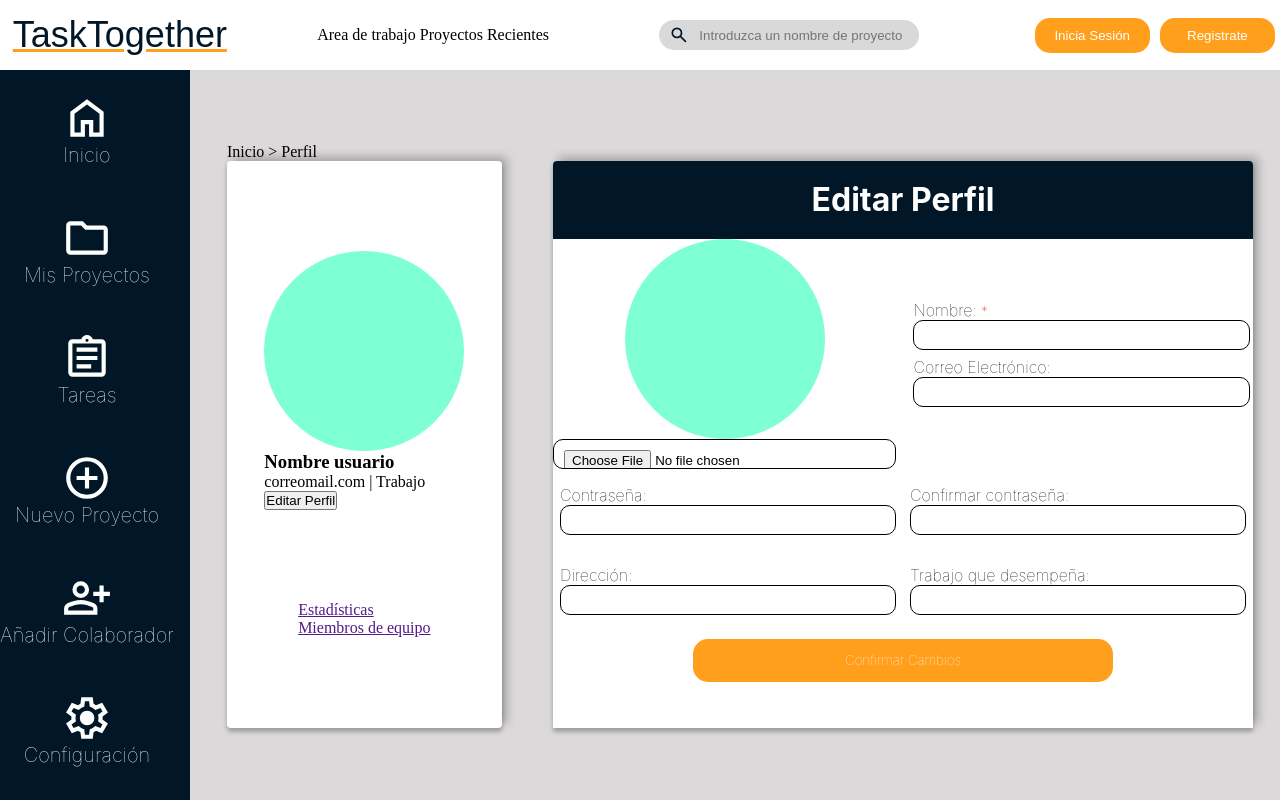
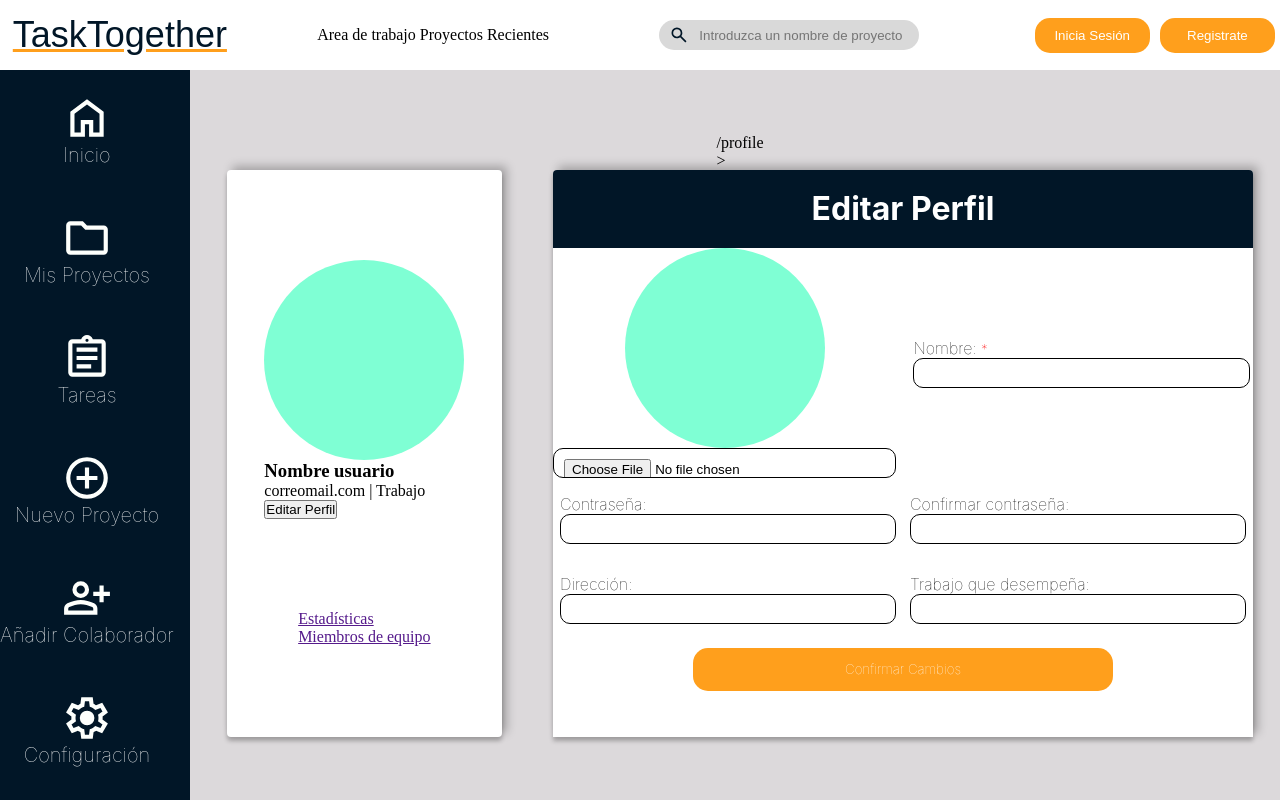
Before and after one commit to SoyaR08/TaskTogether, an Angular app: page /profile in a window 1280 px wide. Built offline with nearby package versions, Linux system fonts and the light colour scheme.

Commit message:
Subo los pocos cambios en el front que pude hacer ayer

```diff
--- a/src/app/app.component.css
+++ b/src/app/app.component.css
@@ -66,6 +66,7 @@ header {
 main {
     grid-area: 2 / 2 / 3 / 3;
     display: flex;
+    flex-direction: column;
     align-items: center;
     justify-content: center;
 }
--- a/src/app/app.component.html
+++ b/src/app/app.component.html
@@ -6,6 +6,7 @@
     <app-navbar></app-navbar>
   </aside>
   <main [ngClass]="{'justAForm': routerService.isOnRoute('/register') || routerService.isOnRoute('/login'), 'justAnIndex': isOnIndex()}">
+    <app-breadcrum></app-breadcrum>
     <router-outlet></router-outlet>
   </main>
 </div>
--- a/src/app/app.component.ts
+++ b/src/app/app.component.ts
@@ -5,10 +5,11 @@ import { Router } from '@angular/router';
 import { NgClass, NgIf } from '@angular/common';
 import { HeaderComponent } from './header/header.component';
 import { RouteService } from './services/route.service';
+import { BreadcrumComponent } from './partials/breadcrum/breadcrum.component';
 
 @Component({
   selector: 'app-root',
-  imports: [RouterOutlet, NavbarComponent, HeaderComponent ,NgClass, NgIf],
+  imports: [RouterOutlet, NavbarComponent, HeaderComponent, BreadcrumComponent , NgClass, NgIf],
   templateUrl: './app.component.html',
   styleUrl: './app.component.css'
 })
--- /dev/null
+++ b/src/app/partials/breadcrum/breadcrum.component.html
@@ -0,0 +1,4 @@
+<p>{{routeService.actualRoute()}}</p>
+@for (part of pathFormater(routeService.actualRoute()); track routeService) {
+    <span>{{part}}</span><span>></span>
+}
--- /dev/null
+++ b/src/app/partials/breadcrum/breadcrum.component.ts
@@ -0,0 +1,31 @@
+import { Component, inject, OnChanges, OnInit, SimpleChanges } from '@angular/core';
+import { RouteService } from '../../services/route.service';
+
+@Component({
+  selector: 'app-breadcrum',
+  imports: [],
+  templateUrl: './breadcrum.component.html',
+  styleUrl: './breadcrum.component.css'
+})
+export class BreadcrumComponent {
+
+
+  routeService: RouteService = inject(RouteService);
+
+  pathFormater(path: string) {
+    const noSlashedPath = path.substring(1).split('/'); //Desarmo la ruta dividiendo por /
+
+    const map: Record<string, string> = {
+      "dashboard": "Inicio",
+      "projects": "Mis Proyectos",
+      "tasks": "Tareas Pendientes"
+    };
+
+    const formatedPath: string[] = noSlashedPath.map(
+      part => map[part]
+    )
+
+    return formatedPath;
+  }
+
+}
--- a/src/app/partials/edit-profile/edit-profile.component.html
+++ b/src/app/partials/edit-profile/edit-profile.component.html
@@ -14,13 +14,6 @@
                 <input type="text" name="name" id="name" formControlName="name">
                 <!-- <small *ngIf="isValid('name')">
                     Este campo es requerido
-                </small> -->
-            </div>
-            <div class="inter-labelText">
-                <label for="email">Correo Electrónico: </label>
-                <input type="email" name="email" formControlName="email">
-                <!-- <small *ngIf="isValid('email')">
-                    Introduzca un correo electrónico válido
                 </small> -->
             </div>
 
--- a/src/app/profile/profile.component.html
+++ b/src/app/profile/profile.component.html
@@ -1,4 +1,3 @@
-Inicio > Perfil
 <div class="profileBox">
     <div class="profile">
         <div class="profileHeader">
--- a/src/app/services/route.service.ts
+++ b/src/app/services/route.service.ts
@@ -1,4 +1,4 @@
-import { Injectable } from '@angular/core';
+import { Injectable, OnChanges, signal, Signal, SimpleChanges } from '@angular/core';
 import { Router } from '@angular/router';
 
 @Injectable({
@@ -6,21 +6,27 @@ import { Router } from '@angular/router';
 })
 export class RouteService {
 
-  private currentRoute: string = '';
+  private currentRoute = signal<string>('');
   constructor(private router: Router) {
-    this.currentRoute = this.router.url;
+    this.currentRoute.set(this.router.url);
 
     // Suscribirse a los cambios de la ruta
     this.router.events.subscribe(() => {
-      this.currentRoute = this.router.url;
+      this.currentRoute.set(this.router.url);
     });
   }
 
+
+
+  get actualRoute(): Signal<string> {
+    return this.currentRoute.asReadonly();
+  }
+
   isOnRoute(route: string): boolean {
-    return this.currentRoute === route;
+    return this.currentRoute() === route;
   }
 
   redirectTo(route: any): void {
     this.router.navigate(route)
-   }
+  }
 }
```
Also changed, not shown: src/app/partials/breadcrum/breadcrum.component.css (added).
